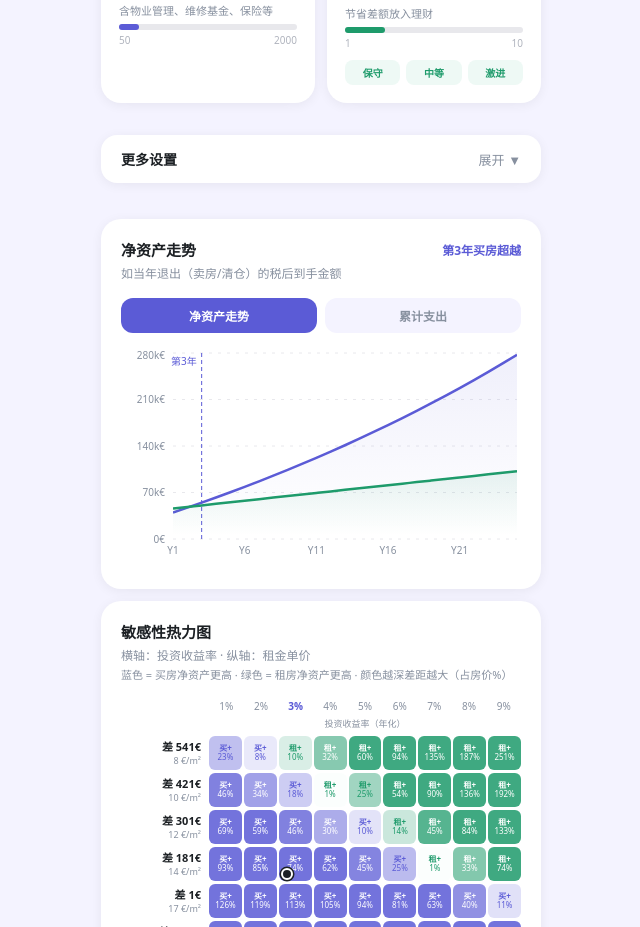
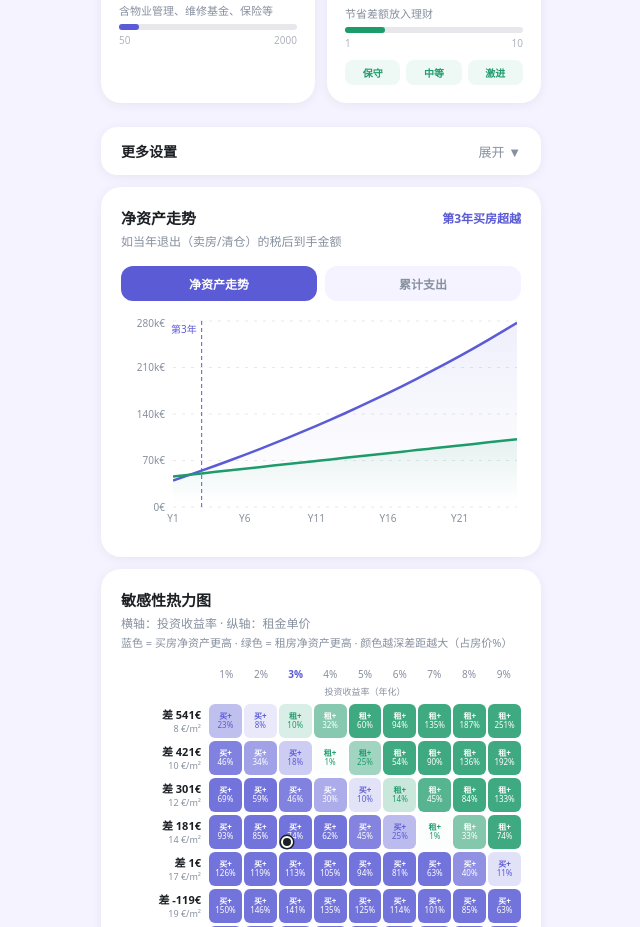
Before and after one commit to jinda-li/buy-vs-rent, a React (Vite) app: page / in a window 1280 px wide. Shown: the part 789-1716 px from the top of the page, without its empty margins (319-959 px from the left). Built offline with nearby package versions, Linux system fonts and the light colour scheme.

Commit message:
fix: normalize 更多设置 spacing to match global 12px card gap
Co-authored-by: Cursor <cursoragent@cursor.com>

```diff
--- a/buy-vs-rent.jsx
+++ b/buy-vs-rent.jsx
@@ -636,7 +636,7 @@ export default function App() {
           </div>
 
           {/* ── 更多设置 ── */}
-          <div style={{ marginTop: 20 }}>
+          <div style={{ marginTop: 12 }}>
             <button onClick={function() { setMoreOpen(!moreOpen); }} style={{ width: "100%", padding: "14px 20px", borderRadius: 16, border: "none", background: COLOR.card, cursor: "pointer", boxShadow: "0 2px 12px rgba(0,0,0,0.06)", display: "flex", alignItems: "center", justifyContent: "space-between" }}>
               <span style={{ fontSize: 14, fontWeight: 600, color: COLOR.text }}>更多设置</span>
               <span style={{ fontSize: 13, color: COLOR.muted }}>{moreOpen ? "收起 ▲" : "展开 ▼"}</span>
@@ -690,7 +690,7 @@ export default function App() {
           </div>
 
           {/* ── 净资产走势图 ── */}
-          <Card mb={0} p="20px" style={{ marginTop: 36 }}>
+          <Card mb={0} p="20px" style={{ marginTop: 12 }}>
             <div style={{ display: "flex", justifyContent: "space-between", alignItems: "center", marginBottom: 4 }}>
               <span style={{ fontSize: 15, fontWeight: 700 }}>净资产走势</span>
               <span style={{ fontSize: 12, color: buyWins ? COLOR.buy : COLOR.green, fontWeight: 700 }}>{crossStatus}</span>
```
